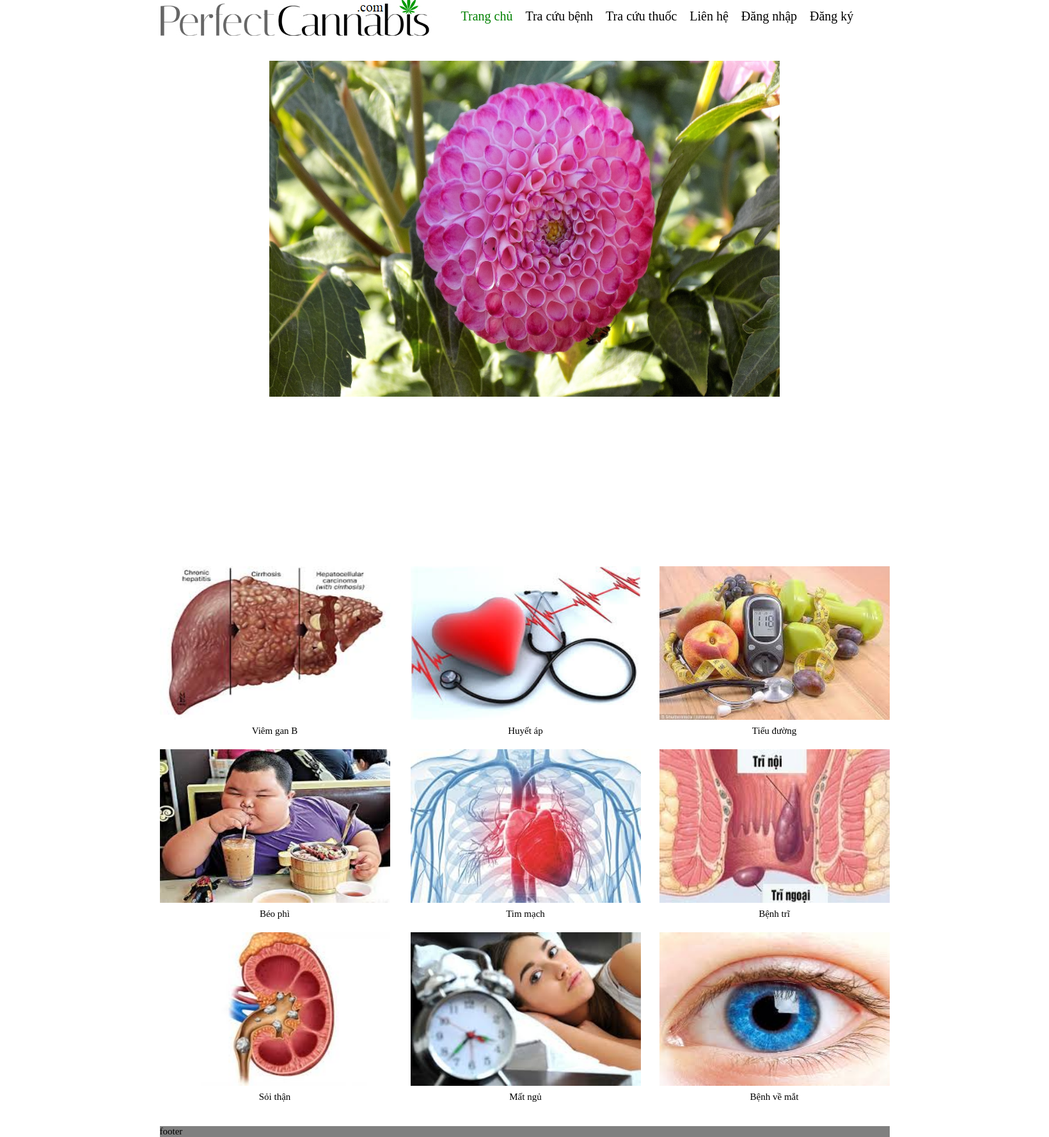
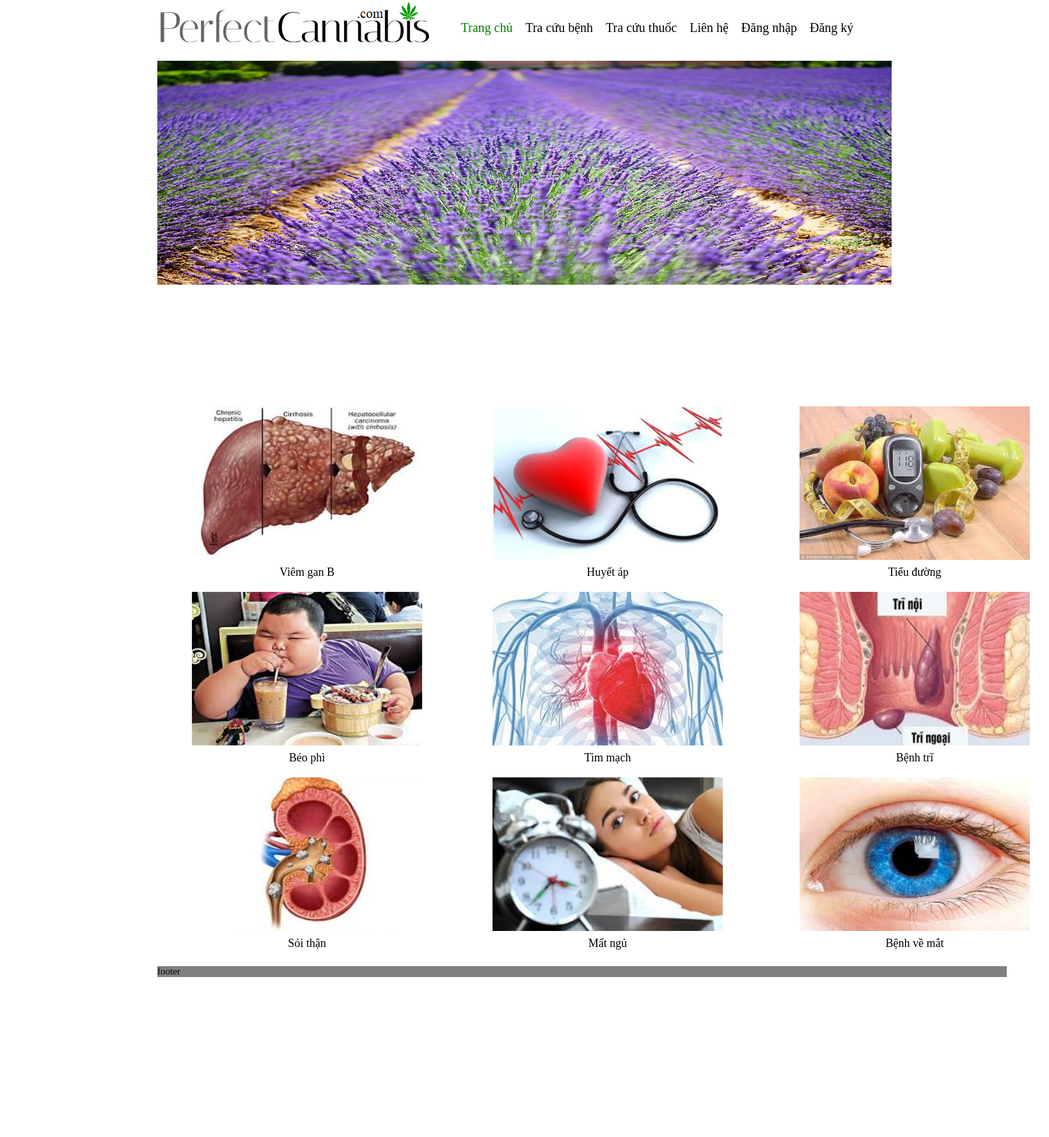
Before and after one commit to 57TH3-CongNgheWeb-CCH/BaiTapLon, a PHP site: page /webbenh.html in a window 1640 px wide. Shown: the whole page at 64% size. After the commit the page ends 1527 px from the top, so only its background shows below. Run offline with PHP 8.4, Linux system fonts and the light colour scheme.

Commit message:
update trang benh

```diff
--- a/benh.css
+++ b/benh.css
@@ -1,24 +1,31 @@
 *{
 	padding: 0px;
 	margin: 0px;
+}
 
-}
+
 body{
-	width: 1141px;
+	width: 100%;
 	margin: 0px auto;
 	font-family: times new romnan;
 	font-size: 15px;
 }
+#header{
+	background: url('images/2.jpg');
+	height: 375px;
+	width: 1141px;
+	margin: auto;
+}
 #menu{
 	background: white;
 	height: 80px;
+	width: 1141px;
 	position: relative;
 	margin-top: 15px;
 	margin: 0px auto;
 }
 #logo{
 	position: absolute;
-	top: -10px;
 	width: 40%;
 	height: 90px;
 	font-size: 20px;
@@ -27,6 +34,7 @@
 #menu-bar{
 	position: absolute;
 	font-size: 20px;
+	top: 18px;
 	left: 456px;
 	width: 60%;
 }
@@ -40,11 +48,13 @@
 	margin-left: 15px;
 	line-height: 50px;
 }
-
-
+#input{
+	position: absolute;
+	top: -9px;
+}
 #slides{
 	width: 70%;
-	height: 750px;
+	height: 500px;
 	position: relative;
 	margin: 0 auto;
 }
@@ -60,7 +70,7 @@
 	height: 50px;
 	border-radius: 25px;
 	border: none;
-	top: 50%;
+	top: 30%;
 	background-color: rgba(0,0,0,0);
 	color: white;
 	cursor: pointer;
@@ -75,7 +85,16 @@
 }
 #slides>#btn2{
 	position: absolute;
-	left: 97%;
+	left: 96.3%;
+}
+#slogan{
+	margin-top: 30px;
+	height: 100px;
+	position: relative;
+	text-align: center;
+	font-family: Monotype Corsiva;
+	font-size: 40px;
+	color: green;
 }
 #content{
 	margin-top: 15px;
@@ -119,21 +138,46 @@
 	height: 240px;
 	margin-top: 20px;
 }
+#content-column1{
+	width: 360px;
+	background: white;
+	position: absolute;
+	top: 20px;
+	left: 300px;
+}
 #content-column2{
 	width: 360px;
 	background: white;
 	position: absolute;
 	top: 20px;
-	left: 392px;
+	left: 770px;
 }
 #content-column3{
 	width: 360px;
 	background: white;
 	position: absolute;
 	top: 20px;
-	left: 781px;
+	left: 1250px;
 }
 #footer{
 	margin-top: 15px;
 	background: gray;
 }
+#Ten{
+	font-size: 19px;
+}
+#p{
+	font-size: 18px;
+}
+#Ten{
+	position: relative;
+	left: 15%;
+	bottom: 100px;
+	font-family: times new romnan;
+	font-size: 30px;
+}
+#footer{
+	width: 1328px;
+	position: relative;
+	left: 15%;
+}
--- a/webbenh.html
+++ b/webbenh.html
@@ -4,6 +4,7 @@
 	<meta charset="UTF-8">
 	<title>Trang benh-PerfectCannabis</title>
 	<link rel="stylesheet" type="text/css" href="benh.css">
+	<script src="script.js"></script>
 
 </head>
 <body>
@@ -36,6 +37,7 @@
 		<button class="btn" id="btn2" onclick="next(1)">&#10095</button>
 	</div>
 	<div id="content">
+
 		<div id="content-column1">
 			<a href="" id="a">
 				<img src="images/viemganb.jpg" id="img">
@@ -81,6 +83,5 @@
 		</div>
 	</div>
 	<div id="footer">footer</div>
-	<script src="script.js"></script>
 </body>
 </html>
```
